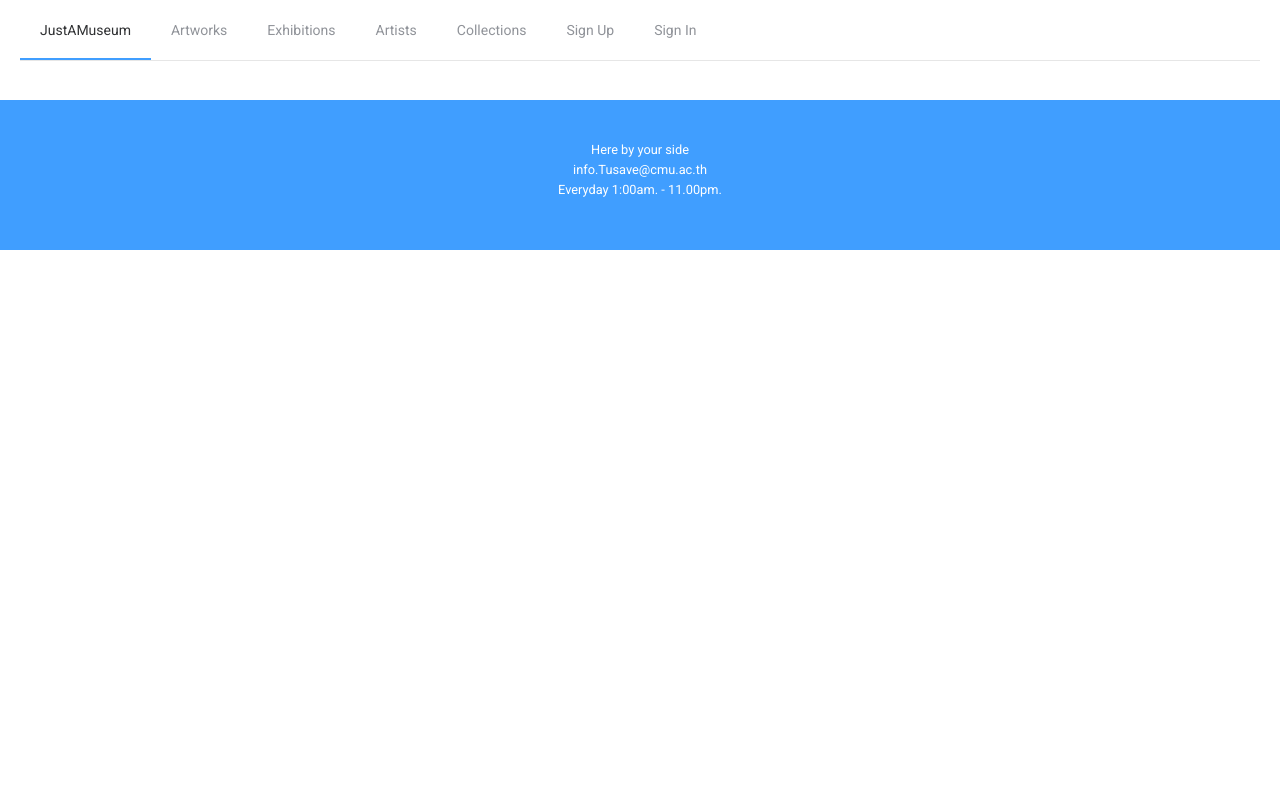
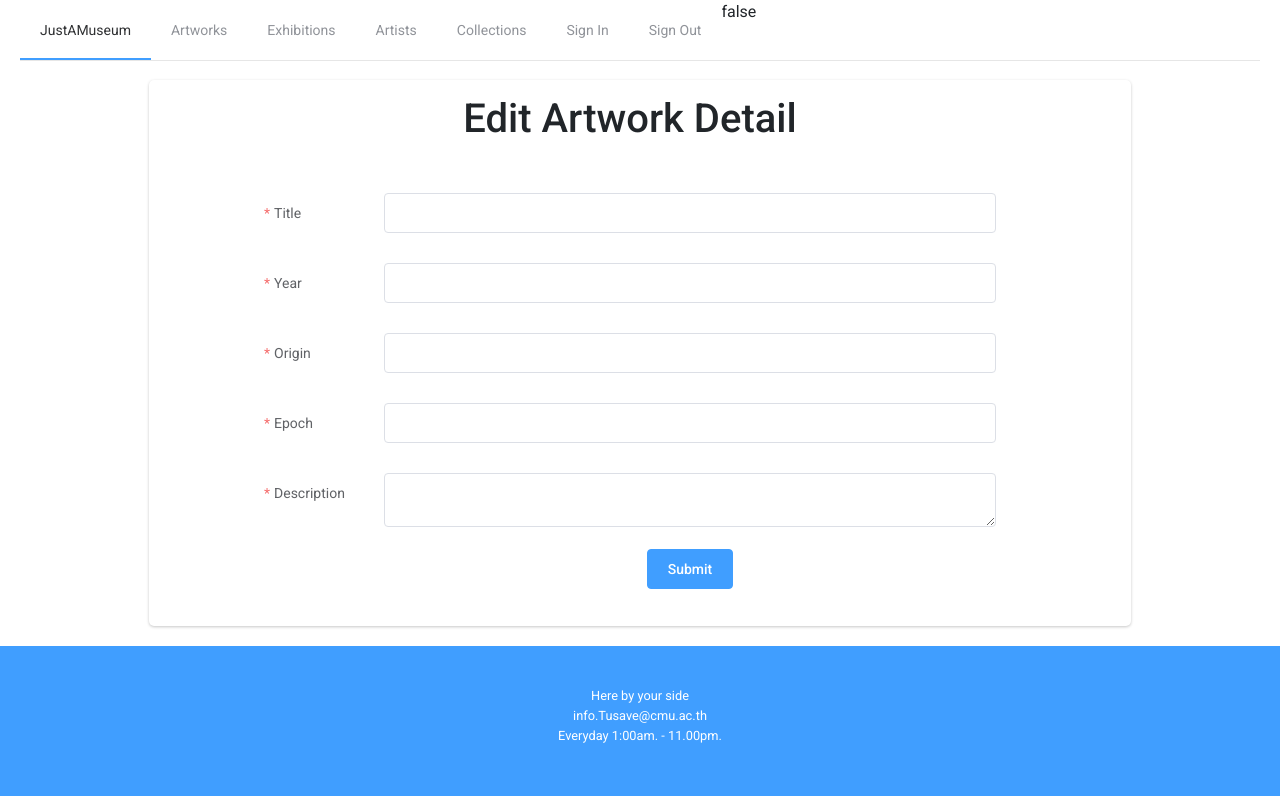
Before and after one commit to CPE-0644/art-museum-client, a Vue app: page /#/artworks/1/edit in a window 1280 px wide. Built offline with nearby package versions, Linux system fonts and the light colour scheme; no server answers.

Commit message:
added edit / delete artwork

```diff
--- a/src/components/ArtworkCard.vue
+++ b/src/components/ArtworkCard.vue
@@ -31,6 +31,14 @@
               <img v-bind:src="src" class="artwork-image">
               <div class="dialog-style">
                  <el-tag size="mini">{{artworkDetail.style}}</el-tag>
+              </div>
+              <div class="artwork-edit-delete">
+                <div class="artwork-edit">
+                  <i class="el-icon-edit" @click="editArtwork(artworkDetail.id)"></i>
+                </div>
+                <div class="artwork-delete">
+                  <i class="el-icon-delete" @click="deleteArtwork(artworkDetail.id)"></i>
+                </div>
               </div>
             </div>
           </b-col>
@@ -113,6 +121,12 @@ export default {
     },
     goToArtist(artistName) {
       this.$router.push({ path: `/artists/${artistName}` });
+    },
+    editArtwork(id) {
+      this.$router.push({ path: `artworks/${id}/edit` });
+    },
+    deleteArtwork(id) {
+      apiService.deleteArtwork(id);
     }
   },
   mounted() {
@@ -131,6 +145,11 @@ div.el-dialog.el-dialog--center {
   .el-card__body {
     padding: 10px;
   }
+}
+
+.artwork-edit-delete i {
+  font-size: 22px;
+  cursor: pointer;
 }
 
 .artwork-dialog-detail {
--- a/src/components/Header.vue
+++ b/src/components/Header.vue
@@ -7,15 +7,34 @@
     <el-menu-item index="3" route="/exhibitions">Exhibitions</el-menu-item>
     <el-menu-item index="4" route="/artists">Artists</el-menu-item>
     <el-menu-item index="5" route="/collections">Collections</el-menu-item>
-    <el-menu-item index="6" route="/register">Sign Up</el-menu-item>
+    <el-menu-item index="6" route="/register" v-if="!isLoggedIn">Register</el-menu-item>
     <el-menu-item index="7" route="/login">Sign In</el-menu-item>
+    <el-menu-item index="8" v-if="isLoggedIn" @click="logOut">Sign Out</el-menu-item>
+    {{isLoggedIn()}}
   </el-menu>
 </div>
 </template>
 
 <script>
+import { APIService } from '../utils/APIService.js';
+
+const apiService = new APIService();
+
 export default {
-  name: 'Header'
+  name: 'Header',
+  methods: {
+    isLoggedIn() {
+      return localStorage.getItem('isLoggedIn') == 'true';
+    },
+    logOut() {
+      apiService.logOutUser().then(res => {
+        localStorage.removeItem('isLoggedIn');
+        localStorage.removeItem('loggedInAs');
+        alert('logout!');
+        this.$router.push('/');
+      });
+    }
+  }
 };
 </script>
 
--- a/src/router/index.js
+++ b/src/router/index.js
@@ -10,6 +10,8 @@ import Artist from '@/views/Artist.vue';
 import Collection from '@/views/Collection.vue';
 import SignUp from '@/views/SignUp.vue';
 import SignIn from '@/views/SignIn.vue';
+
+import ArtworkEdit from '@/views/ArtworkEdit.vue';
 
 export default new Router({
   routes: [
@@ -27,6 +29,11 @@ export default new Router({
       path: '/artworks',
       name: 'Artworks',
       component: Artwork
+    },
+    {
+      path: '/artworks/:artworkId/edit',
+      name: 'ArtworkEdit',
+      component: ArtworkEdit
     },
     {
       path: '/artworks/:artworkTitle',
--- a/src/utils/APIService.js
+++ b/src/utils/APIService.js
@@ -2,6 +2,7 @@ import axios from 'axios';
 
 import { API_URL } from './url';
 
+// axios.defaults.withCredentials = true;
 export class APIService {
   constructor() {}
 
@@ -21,6 +22,11 @@ export class APIService {
 
   fetchArtworks() {
     const url = `${API_URL}/artworks`;
+    return this.fetchUrl(url);
+  }
+
+  fetchArtwork(id) {
+    const url = `${API_URL}/artworks/${id}`;
     return this.fetchUrl(url);
   }
 
@@ -71,6 +77,21 @@ export class APIService {
     });
   }
 
+  logOutUser() {
+    const url = `${API_URL}/logout`;
+    return axios.get(url);
+  }
+
+  updateArtwork(id, editedArtwork) {
+    const url = `${API_URL}/artworks/${id}`;
+    return axios.put(url, editedArtwork);
+  }
+
+  deleteArtwork(id) {
+    const url = `${API_URL}/artworks/${id}`;
+    return axios.delete(url);
+  }
+
   fetchUserById(id) {
     const url = `${API_URL}/users/${id}`;
     return this.fetchUrl(url);
--- /dev/null
+++ b/src/views/ArtworkEdit.vue
@@ -0,0 +1,91 @@
+<template>
+  <div class="_edit_artwork_page body-content">
+    <div class="_edit_artwork_form">
+    <h1 style="margin-bottom: 50px;">
+      Edit Artwork Detail
+    </h1>
+    <el-form :model="artworkEdit" :rules="rules" label-position="left" ref="artworkEdit" label-width="120px">
+      <el-form-item label="Title" prop="title">
+        <el-input v-model="artworkEdit.title"></el-input>
+      </el-form-item>
+      <el-form-item label="Year" prop="year">
+        <el-input v-model="artworkEdit.year"></el-input>
+      </el-form-item>
+      <el-form-item label="Origin" prop="origin">
+        <el-input v-model="artworkEdit.origin"></el-input>
+      </el-form-item>
+      <el-form-item label="Epoch" prop="epoch">
+        <el-input v-model="artworkEdit.epoch"></el-input>
+      </el-form-item>
+      <el-form-item label="Description" prop="description">
+        <el-input type="textarea" v-model="artworkEdit.description"></el-input>
+      </el-form-item>
+      <el-form-item>
+        <el-button type="primary" @click="submitForm('artworkEdit')">Submit</el-button>
+      </el-form-item>
+    </el-form>
+    </div>
+    </div>
+</template>
+
+<script>
+import { APIService } from '../utils/APIService.js';
+
+const apiService = new APIService();
+
+export default {
+  name: 'ArtworkEdit',
+  data() {
+    return {
+      artworkId: this.$route.params.artworkId,
+      artworkEdit: {
+        id: '',
+        year: '',
+        title: '',
+        description: '',
+        origin: '',
+        epoch: '',
+        artist_id: []
+      },
+      rules: {
+        year: [{ required: true, trigger: 'blur' }],
+        title: [{ required: true, trigger: 'blur' }],
+        description: [{ required: true, trigger: 'blur' }],
+        origin: [{ required: true, trigger: 'blur' }],
+        epoch: [{ required: true, trigger: 'blur' }]
+      }
+    };
+  },
+  methods: {
+    submitForm(formName) {
+      this.$refs[formName].validate(valid => {
+        if (valid) {
+          alert('edit!');
+          apiService
+            .updateArtwork(this.artworkId, this.artworkEdit)
+            .then(res => {
+              this.$router.push('/artworks');
+            });
+        } else {
+          console.log('error edit!!');
+          return false;
+        }
+      });
+    },
+    fetchArtwork(id) {
+      apiService.fetchArtwork(id).then(data => {
+        this.artworkEdit = data[0];
+      });
+    }
+  },
+  mounted() {
+    this.fetchArtwork(this.artworkId);
+  }
+};
+</script>
+
+<style lang="scss">
+._edit_artwork_form {
+  margin: 0 120px 0 100px;
+}
+</style>
--- a/src/views/SignIn.vue
+++ b/src/views/SignIn.vue
@@ -60,11 +60,12 @@ export default {
           apiService.authUser(this.signIn).then(res => {
             this.logInSuccess = true;
             this.user = res.data;
+            localStorage.setItem('isLoggedIn', true);
             localStorage.setItem(
               'loggedInAs',
               JSON.stringify({
                 name: this.user.Name,
-                role: this.user.role,
+                isAdmin: this.user.isAdmin,
                 id: this.user.id,
                 username: this.user.username
               })
```
